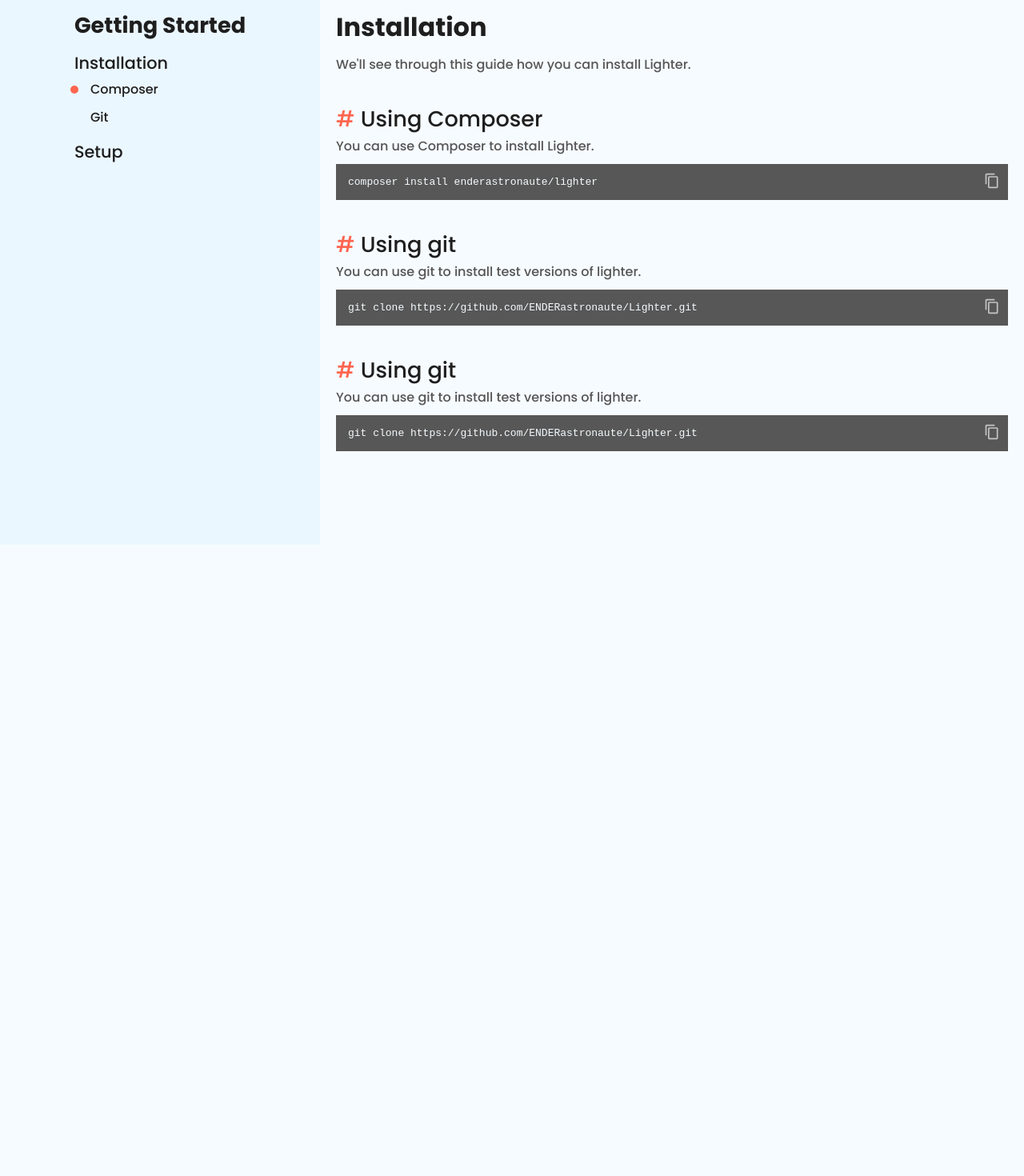
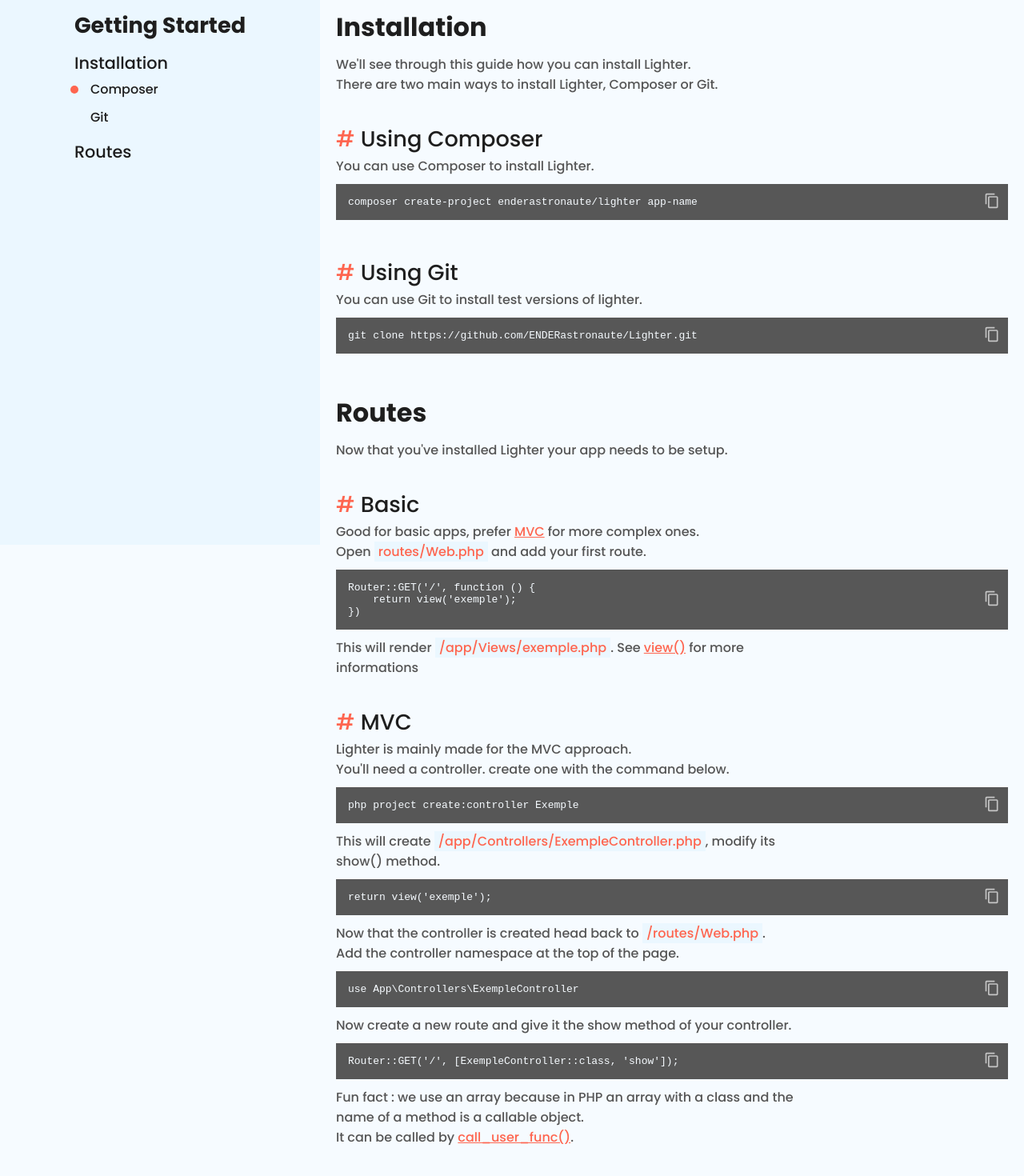
Before and after one commit to ENDERastronaute/lighter-doc, a Next.js app: page /lighter-doc/learn in a window 1280 px wide. Shown: the part 120-1590 px from the top of the page at 80% size. Built offline with nearby package versions, Linux system fonts and the light colour scheme.

Commit message:
Replaced placeholders on landing page and continued learn page

```diff
--- a/src/app/globals.scss
+++ b/src/app/globals.scss
@@ -11,6 +11,11 @@
     scroll-behavior: smooth;
 }
 
+.link {
+    text-decoration: underline;
+    color: $primary-color-light;
+}
+
 body {
     background-color: $background-color-light;
 }
--- a/src/app/learn/_components/main/index.tsx
+++ b/src/app/learn/_components/main/index.tsx
@@ -2,6 +2,8 @@
 import NavigableSection from '@/components/navigableSection';
 import styles from '../../page.module.scss';
 import CodeBlock from '@/components/codeBlock';
+import Link from 'next/link';
+import Exemple from '@/components/exemple';
 
 export default function Main() {
     return (
@@ -9,21 +11,51 @@ export default function Main() {
             <section id="installation">
                 <h2>Installation</h2>
                 <p>We'll see through this guide how you can install Lighter.</p>
+                <p>There are two main ways to install Lighter, Composer or Git.</p>
 
                 <NavigableSection id='install-composer'>
                     <h3><span>#</span> Using Composer</h3>
                     <p>You can use Composer to install Lighter.</p>
-                    <CodeBlock>composer install enderastronaute/lighter</CodeBlock>
+                    <CodeBlock>composer create-project enderastronaute/lighter app-name</CodeBlock>
                 </NavigableSection>
                 <NavigableSection id='install-git'>
-                    <h3><span>#</span> Using git</h3>
-                    <p>You can use git to install test versions of lighter.</p>
+                    <h3><span>#</span> Using Git</h3>
+                    <p>You can use Git to install test versions of lighter.</p>
                     <CodeBlock>git clone https://github.com/ENDERastronaute/Lighter.git</CodeBlock>
                 </NavigableSection>
-                <NavigableSection id='init'>
-                    <h3><span>#</span> Using git</h3>
-                    <p>You can use git to install test versions of lighter.</p>
-                    <CodeBlock>git clone https://github.com/ENDERastronaute/Lighter.git</CodeBlock>
+            </section>
+            <section id='setup'>
+                <h2>Routes</h2>
+                <p>Now that you've installed Lighter your app needs to be setup.</p>
+
+                <NavigableSection id='basic'>
+                    <h3><span>#</span> Basic</h3>
+                    <p>Good for basic apps, prefer <Link className='link' href='#mvc'>MVC</Link> for more complex ones.</p>
+                    <p>Open <Exemple>routes/Web.php</Exemple> and add your first route.</p>
+                    <CodeBlock>{`Router::GET('/', function () {
+    return view('exemple');
+})`}
+                    </CodeBlock>
+                    <p>This will render <Exemple>/app/Views/exemple.php</Exemple>. See <Link href='/documentation/#view-function' className='link'>view()</Link> for more informations</p>
+                </NavigableSection>
+                <NavigableSection id='mvc'>
+                    <h3><span>#</span> MVC</h3>
+                    <p>Lighter is mainly made for the MVC approach.</p>
+                    <p>You'll need a controller. create one with the command below.</p>
+                    <CodeBlock>php project create:controller Exemple</CodeBlock>
+
+                    <p>This will create <Exemple>/app/Controllers/ExempleController.php</Exemple>, modify its show() method.</p>
+                    <CodeBlock>return view('exemple');</CodeBlock>
+
+                    <p>Now that the controller is created head back to <Exemple>/routes/Web.php</Exemple>.</p>
+                    <p>Add the controller namespace at the top of the page.</p>
+                    <CodeBlock>use App\Controllers\ExempleController</CodeBlock>
+
+                    <p>Now create a new route and give it the show method of your controller.</p>
+                    <CodeBlock>Router::GET('/', [ExempleController::class, 'show']);</CodeBlock>
+
+                    <p>Fun fact : we use an array because in PHP an array with a class and the name of a method is a callable object.</p>
+                    <p>It can be called by <Link href='https://www.php.net/manual/fr/function.call-user-func.php' target='_blank' rel='nooperator noreferrer' className='link'>call_user_func()</Link>.</p>
                 </NavigableSection>
             </section>
         </main>
--- a/src/app/learn/_components/menu/index.tsx
+++ b/src/app/learn/_components/menu/index.tsx
@@ -33,8 +33,9 @@ export default function Menu({ showMenu, activeSection }: MenuProps) {
                     <ListLink href='#install-composer' activeSection={activeSection}>Composer</ListLink>
                     <ListLink href='#install-git' activeSection={activeSection}>Git</ListLink>
                 </ListItem>
-                <ListItem title='Setup' handleClick={handleClick}>
-                    <ListLink href='#init' activeSection={activeSection}>Init</ListLink>
+                <ListItem title='Routes' handleClick={handleClick}>
+                    <ListLink href='#basic' activeSection={activeSection}>Basic</ListLink>
+                    <ListLink href='#mvc' activeSection={activeSection}>MVC</ListLink>
                 </ListItem>
             </ul>
         </menu>
--- a/src/app/page.module.scss
+++ b/src/app/page.module.scss
@@ -129,8 +129,10 @@
             }
 
             .image {
-                width: 50%;
+                width: 512px;
+                height: auto;
                 display: none;
+                border-radius: 15px;
 
                 @media (min-width: $breakpoint-large) {
                     display: flex;
--- a/src/components/codeBlock/index.module.scss
+++ b/src/components/codeBlock/index.module.scss
@@ -13,7 +13,7 @@ $icon-hover-color: #999999;
     display: flex;
     align-items: center;
     justify-content: flex-start;
-    margin-top: 10px;
+    margin: 10px 0;
 
     pre {
         color: $background-color-light;
--- /dev/null
+++ b/src/components/exemple/index.module.scss
@@ -0,0 +1,8 @@
+
+@import '../../styles/vars.scss';
+
+.exemple {
+    background-color: $background-color-light-2;
+    color: $primary-color-light;
+    padding: 1px 5px;
+}
--- /dev/null
+++ b/src/components/exemple/index.tsx
@@ -0,0 +1,14 @@
+
+import styles from './index.module.scss';
+
+interface ExempleProps {
+    children?: React.ReactNode;
+}
+
+export default function Exemple({ children }: ExempleProps) {
+    return (
+        <span className={styles.exemple}>
+            {children}
+        </span>
+    )
+}
--- a/src/components/info/index.module.scss
+++ b/src/components/info/index.module.scss
@@ -15,5 +15,6 @@
 
     a {
         color: $background-color-light;
+        text-decoration: underline;
     }
 }
--- a/src/components/info/index.tsx
+++ b/src/components/info/index.tsx
@@ -20,7 +20,7 @@ export default function Info() {
     return (
         <>
             {
-                latestRelease && <header className={styles.header}>{latestRelease.name} is out!&nbsp; <Link href={`https://github.com/ENDERastronaute/Lighter/releases/tag/${latestRelease.tag_name}`}>Go check it out!</Link></header>
+                latestRelease && <header className={styles.header}>{latestRelease.name} is out!&nbsp; <Link href={`https://github.com/ENDERastronaute/Lighter/releases/tag/${latestRelease.tag_name}`} target='_blank' rel='noopener noreferrer'>Go check it out!</Link></header>
             }
         </>
     )
```
Also changed, not shown: src/app/_components/main/index.tsx (+8 -4 lines), public/code_exemple.png (added), public/react_logo.png (added).
